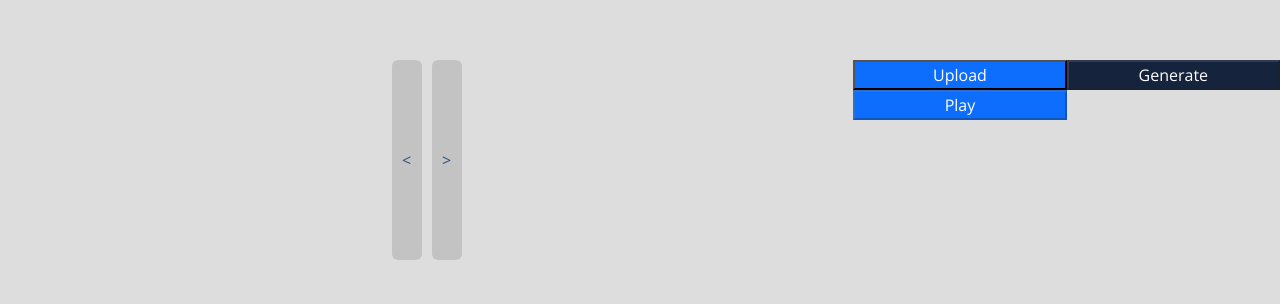
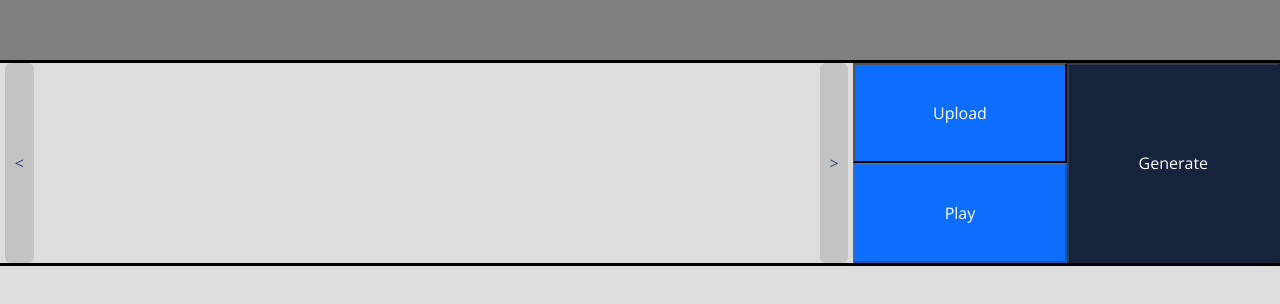
Before and after one commit to hejazy/video-creator-dashboard, a React (Create React App) app: page / in a window 1280 px wide. Shown: the part 342-646 px from the top of the page. Built offline with nearby package versions, Linux system fonts and the light colour scheme.

Commit message:
improve the style

```diff
--- a/src/components/slider/slider.scss
+++ b/src/components/slider/slider.scss
@@ -8,6 +8,7 @@
     justify-content: center;
 
     .images-container {
+      width: calc(100% - 40px);
         display: flex;
         overflow-y: scroll;
         scroll-behavior: smooth;
--- a/src/containers/home/home.container.js
+++ b/src/containers/home/home.container.js
@@ -1,8 +1,8 @@
 import React, { useRef, useState} from 'react';
 import { connect } from 'react-redux';
 import {Slider, Previewer, Button} from '../../components'
-import {convertBase64} from "../../util/base64"
 import 'bootstrap/scss/bootstrap.scss';
+import './home.scss';
 import { playHandlerActions } from '../../redux/play';
 import {GenerateServiceFactory} from '../../clients/generate.service'
 import {uploadImage} from '../../clients/firebase.service'
@@ -54,7 +54,7 @@ const HomeFunction = ({
           key='previewer'
         />
       </div>
-      <div className='col-12 d-md-flex d-inline-block'>
+      <div className='col-12 d-md-flex d-inline-block controles'>
         <div className='col-12 col-md-8'>
           <Slider
             images={images}
@@ -67,7 +67,7 @@ const HomeFunction = ({
         </div>
         <div className='col-12 col-md-2'>
           <Button
-            classes='bg-primary w-100'
+            classes='bg-primary w-100 height-100'
             value="Upload"
             onClick={uploadNewImage}
           />
@@ -78,7 +78,7 @@ const HomeFunction = ({
             style={{display: 'none'}}
           />
           <Button
-            classes='bg-primary w-100'
+            classes='bg-primary w-100 height-100'
             value="Play"
             disabled={!images.length}
             onClick={play}
@@ -86,7 +86,7 @@ const HomeFunction = ({
         </div>
         <div className='col-12 col-md-2'>
           <Button
-            classes='bg-Secondary w-100'
+            classes='bg-Secondary w-100 height-200'
             value="Generate"
             disabled={!images.length}
             onClick={generateImages}
--- /dev/null
+++ b/src/containers/home/home.scss
@@ -0,0 +1,16 @@
+.home-page {
+    .previewer-container{
+        background: gray;
+    }
+    .controles{
+        border-style: solid;
+        border-width: 3px 0;
+        border-color: #000;
+    }
+    .height-100{
+        height: 100px;
+    }
+    .height-200{
+        height: 200px;
+    }
+}
--- a/src/containers/home/styles/style.scss
+++ /dev/null
@@ -1,5 +0,0 @@
-.home-page {
-    .previewer-container{
-        max-height: 300px;
-    }
-}
```
